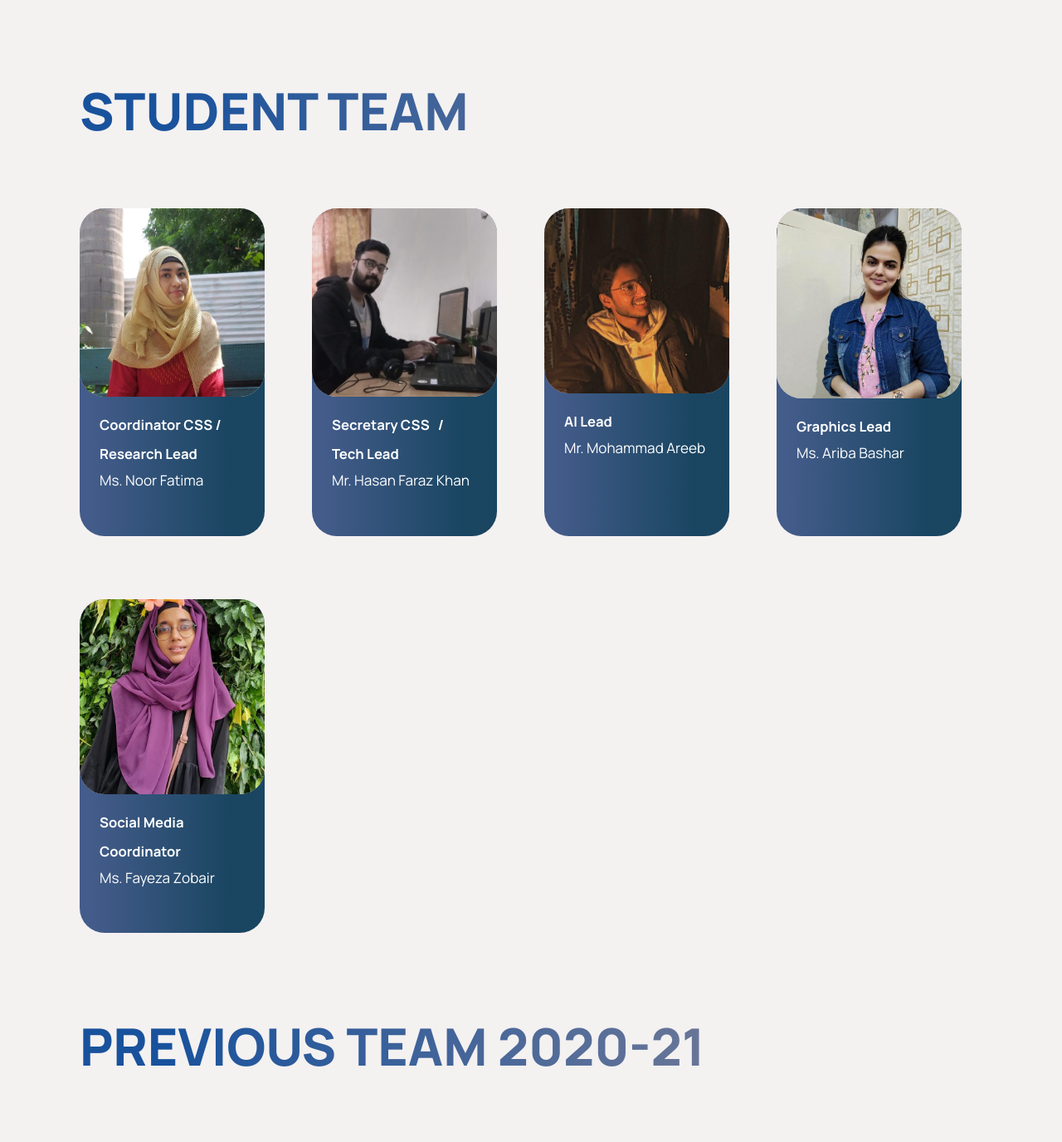
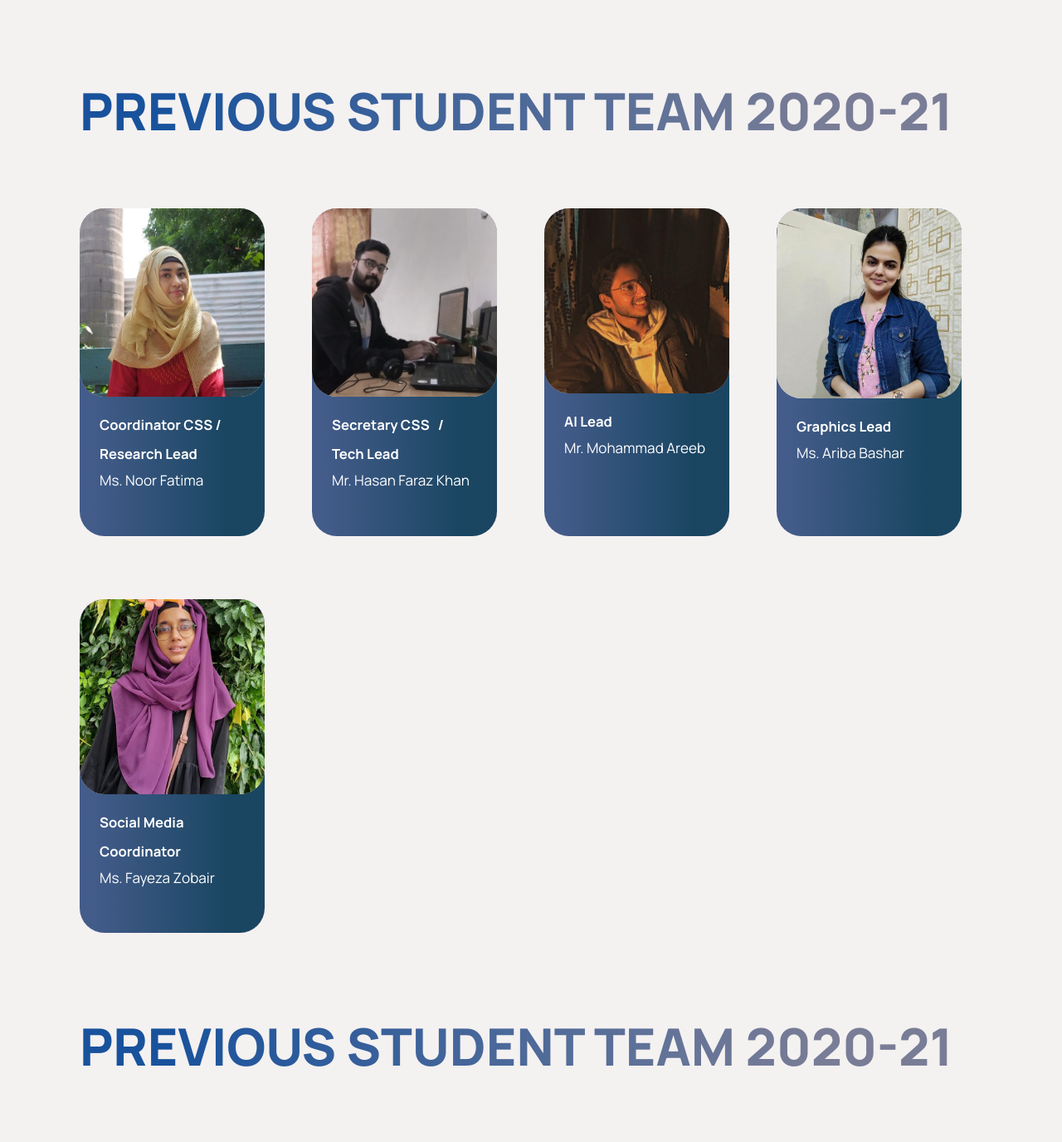
Before and after one commit to CSS-AMU/css-amu-frontend, a React (Create React App) app: page /team in a window 1280 px wide. Shown: the part 1293-2669 px from the top of the page at 83% size. Built offline with nearby package versions, Linux system fonts and the light colour scheme.

Commit message:
Update TeamPage.jsx

```diff
--- a/src/pages/TeamPage/TeamPage.jsx
+++ b/src/pages/TeamPage/TeamPage.jsx
@@ -25,7 +25,7 @@ const Team = () => (
     <br></br>
     <br></br>
     <div className="csd__teampage-heading">
-      <h1 className="gradient__text">STUDENT TEAM </h1>
+      <h1 className="gradient__text">PREVIOUS STUDENT TEAM 2020-21 </h1>
     </div>
     <div className="csd__team-container">
       <div className="csd__team-container_groupB">
@@ -40,7 +40,7 @@ const Team = () => (
     <br></br>
     <br></br>
     <div className="csd__teampage-heading">
-      <h1 className="gradient__text">PREVIOUS TEAM 2020-21</h1>
+      <h1 className="gradient__text">PREVIOUS STUDENT TEAM 2020-21</h1>
     </div>
     <div className="csd__teampage-container">
       <div className="csd__teampage-container_groupB">
```
